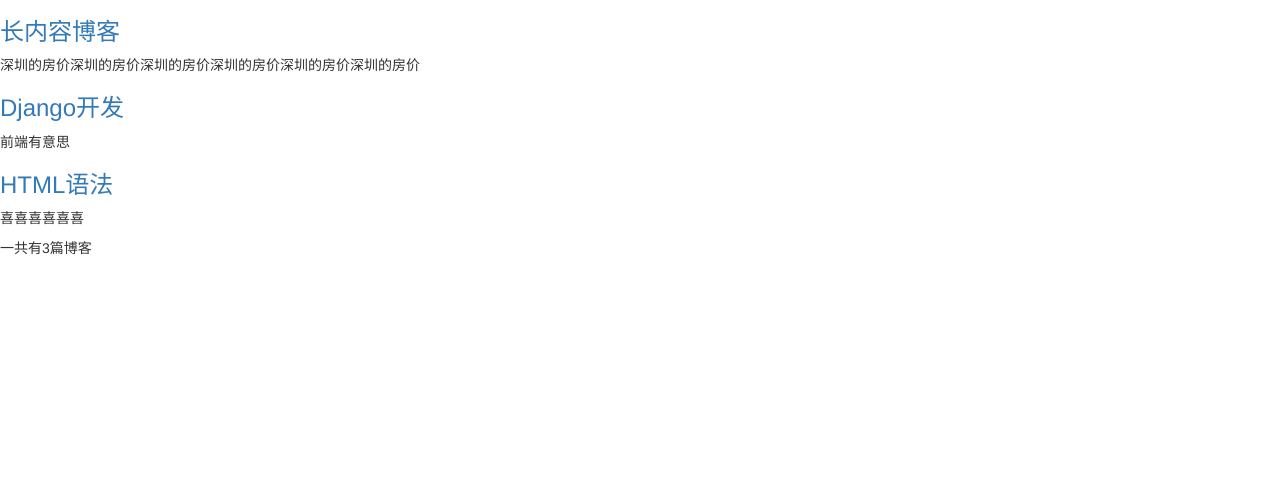
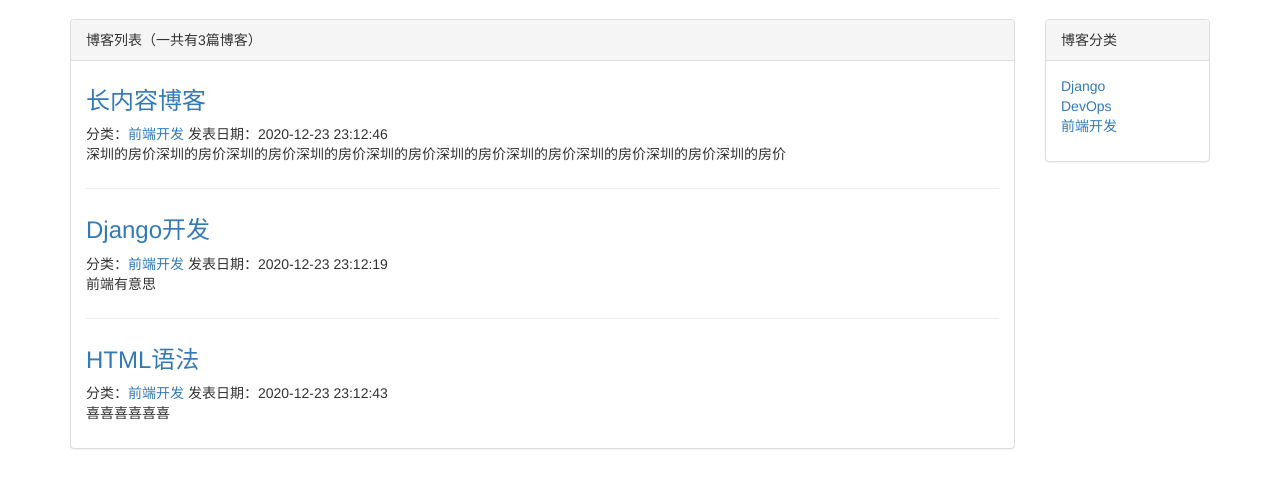
Before and after one commit to Little-Wan/Django_blog, a Django app: page /blog/ in a window 1280 px wide. Shown: the part 51-539 px from the top of the page. Run offline with Django 3.2, Linux system fonts and the light colour scheme; data comes from the database, SQL or seed files in the repository; both versions use the stored data as it was after the commit; some libraries are stand-ins or nearby versions.

Commit message:
Bootstrap响应式布局（1）

```diff
--- /dev/null
+++ b/mysite/blog/static/blog/blog.css
@@ -0,0 +1,15 @@
+ul.blog-types {
+    list-style-type: none;
+}
+/*最后一个元素不应用以下css样式*/
+div.blog:not(:last-child) {
+    margin-bottom: 2em;
+    padding-bottom: 1em;
+    border-bottom: 1px solid #eee;
+}
+div.blog h3 {
+    margin-top: 0.5em;
+}
+div.blog p.blog-info {
+    margin-bottom: 0;
+}
--- /dev/null
+++ b/mysite/blog/templates/blog/blog_list.html
@@ -0,0 +1,60 @@
+{% extends 'base.html' %}
+<!--extend: 引用公共页面-->
+<!--页面标题-->
+{% block title %}我的博客{% endblock %}
+{% block nav_blog_active %}active{% endblock %}
+
+{% load staticfiles %}
+{% block header_extends %}
+    <link rel="stylesheet" href="{% static 'blog/blog.css' %}">
+{% endblock %}
+
+<!--页面内容-->
+{% block content %}
+    <div class="container">
+        <div class="row">
+            <div class="col-xs-12 col-sm-8 col-md-9 col-lg-10">
+                <div class="panel panel-default">
+                    <div class="panel-heading">博客列表（一共有{{ blogs|length }}篇博客）</div>
+                    <div class="panel-body">
+                        {% for blog in blogs %}
+                             <div class="blog">
+                                 <h3><a href="{% url 'blog_detail' blog.pk %}">{{ blog.title }}</a></h3>
+                                 <p class="blog-info">
+                                     分类：<a href="{% url 'blogs_with_type' blog.blog_type.pk %}">{{ blog.blog_type }}</a>
+                                     发表日期：{{ blog.created_time|date:"Y-m-d H:n:s" }}
+                                 </p>
+                                 <p>{{ blog.content|truncatechars:50 }}</p>
+                        {#        |:表示过滤器，truncatechars:30取前30个字符#}
+                             </div>
+                        {% empty %}
+                             <div class="blog">
+                                <h3>--暂无内容，请带后续！--</h3>
+                             </div>
+                        {% endfor %}
+                    </div>
+                </div>
+            </div>
+{#        hidden-xs超小屏幕时隐藏#}
+            <div class="hidden-xs col-sm-4 col-md-3 col-lg-2">
+                <div class="panel panel-default">
+                    <div class="panel-heading">
+                        博客分类
+                    </div>
+                    <div class="panel-body">
+                        <ul class="blog-types">
+                            {% for blog_type in blog_types %}
+                                <li>
+                                    <a href="{% url 'blogs_with_type' blog_type.pk %}">{{ blog_type.type_name }}</a>
+                                </li>
+                            {% empty %}
+                                <li>暂无分类</li>
+                            {% endfor %}
+                        </ul>
+                    </div>
+                </div>
+            </div>
+        </div>
+    </div>
+
+{% endblock %}
--- a/mysite/blog/views.py
+++ b/mysite/blog/views.py
@@ -5,6 +5,7 @@
 def blog_list(request):
     context = {}
     context['blogs'] = Blog.objects.all()
+    context['blog_types'] = BlogType.objects.all()
     return render_to_response("blog/blog_list.html",context)
 
 def blog_detail(request, blog_pk):
--- a/mysite/templates/base.html
+++ b/mysite/templates/base.html
@@ -8,9 +8,9 @@
     <!-- 上述3个meta标签*必须*放在最前面，任何其他内容都*必须*跟随其后！ -->
 <!--    block:块，预留空间,其他页面引用时可自动填充-->
     <title>{% block title %}{% endblock %}</title>
-    <link rel="stylesheet" href="{% static 'css/base.css' %}">
+    <link rel="stylesheet" href="{% static 'base.css' %}">
     <link rel="stylesheet" href="{% static 'bootstrap-3.3.7/css/bootstrap.min.css' %}">
-    <script type="text/javascript" src="{% static 'js/jquery-1.12.4.min.js' %}"></script>
+    <script type="text/javascript" src="{% static 'jquery-1.12.4.min.js' %}"></script>
     <script type="text/javascript" src="{% static 'bootstrap-3.3.7/js/bootstrap.min.js' %}"></script>
     {% block header_extends %}{% endblock %}
 </head>
--- a/mysite/templates/blog/blog_list.html
+++ /dev/null
@@ -1,23 +0,0 @@
-{% extends 'base.html' %}
-<!--extend: 引用公共页面-->
-
-<!--页面标题-->
-{% block title %}
-    我的博客
-{% endblock %}
-
-{% block nav_blog_active %}active{% endblock %}
-
-<!--页面内容-->
-{% block content %}
-    {% for blog in blogs %}
-        <a href="{% url 'blog_detail' blog.pk %}">
-            <h3>{{ blog.title }}</h3>
-        </a>
-        <p>{{ blog.content|truncatechars:30 }}</p>
-{#        |:表示过滤器，truncatechars:30取前30个字符#}
-    {% empty %}
-        <p>--暂无内容，请带后续！--</p>
-    {% endfor %}
-    <p>一共有{{ blogs|length }}篇博客</p>
-{% endblock %}
--- a/mysite/templates/home.html
+++ b/mysite/templates/home.html
@@ -7,7 +7,7 @@
 {% endblock %}
 
 {% block header_extends %}
-    <link rel="stylesheet" href="{% static 'css/home.css' %}">
+    <link rel="stylesheet" href="{% static 'home.css' %}">
 {% endblock %}
 
 {% block nav_home_active %}active{% endblock %}
```
Also changed, not shown: mysite/blog/templates/blog_detail.html (deleted, +0 -22 lines), mysite/blog/templates/blog_list.html (deleted, +0 -25 lines), mysite/blog/templates/blogs_with_type.html (deleted, +0 -26 lines), mysite/blog/templates/blog/blog_detail.html (renamed from mysite/templates/blog/blog_detail.html), mysite/blog/templates/blog/blogs_with_type.html (renamed from mysite/templates/blog/blogs_with_type.html), mysite/db.sqlite3, mysite/static/base.css (renamed from mysite/static/css/base.css), mysite/static/home.css (renamed from mysite/static/css/home.css), mysite/static/jquery-1.12.4.min.js (renamed from mysite/static/js/jquery-1.12.4.min.js).
